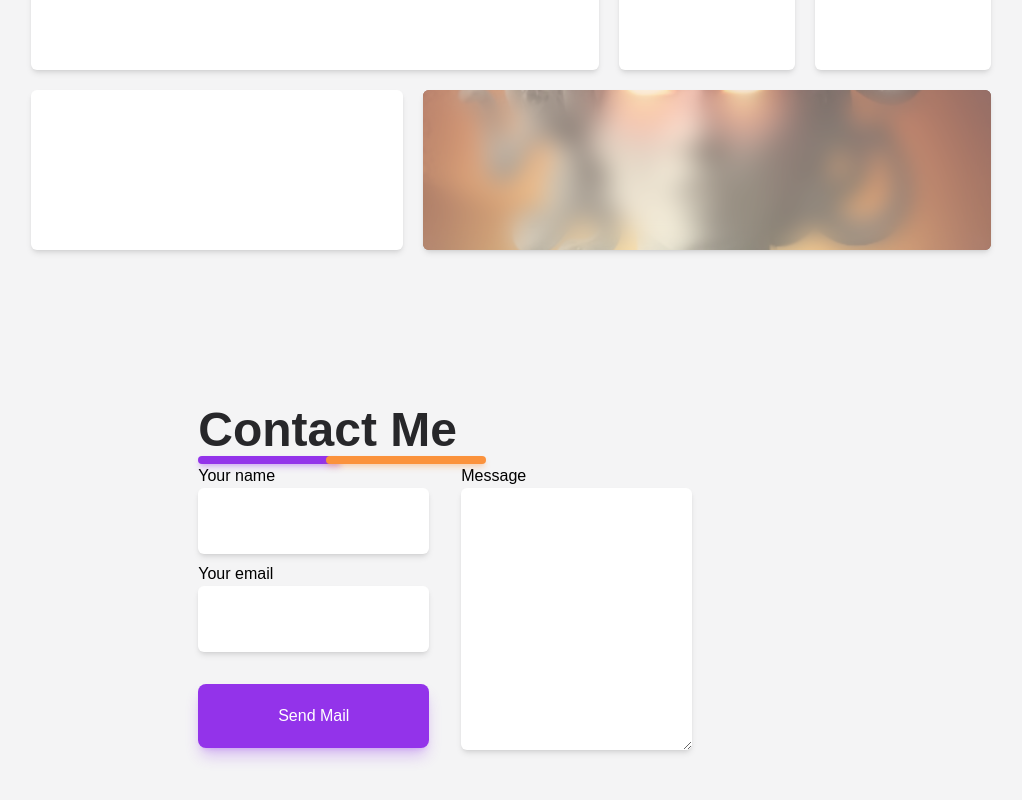
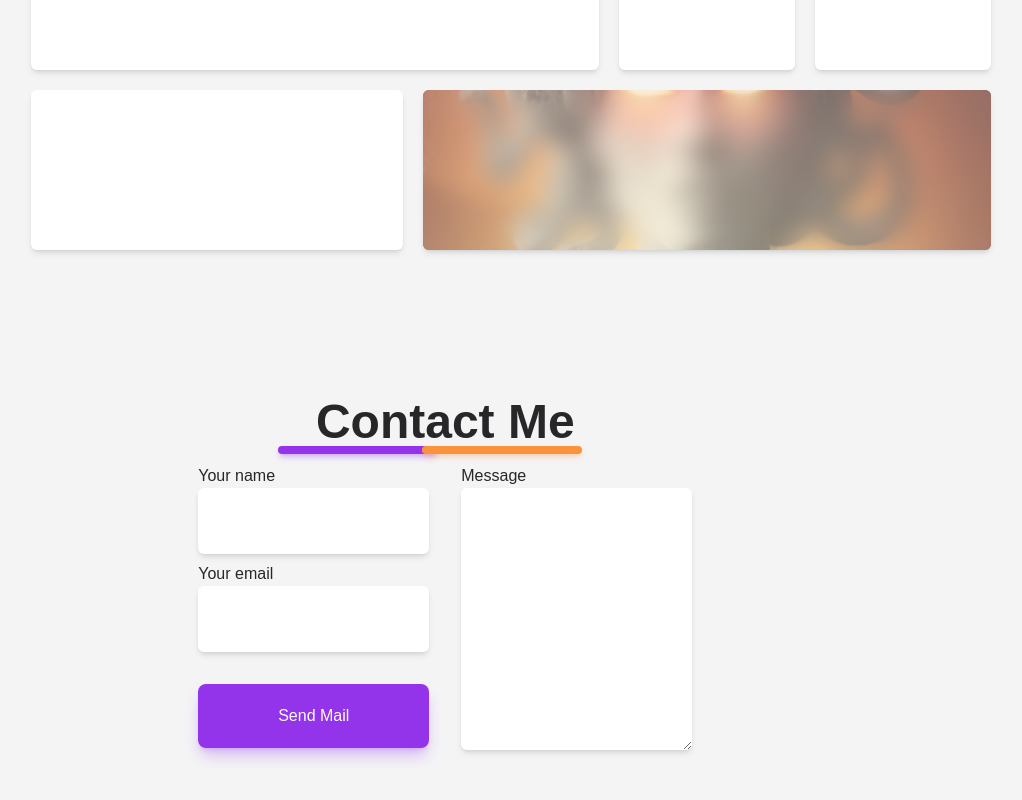
Before and after one commit to Matdrox/portfolio, a React (Create React App) app: page / in a window 1280 px wide. Shown: the part 958-1758 px from the top of the page, without its empty margins (129-1151 px from the left). Built offline with nearby package versions, Linux system fonts and the light colour scheme.

Commit message:
Updated Dark Mode

```diff
--- a/src/components/Page3.js
+++ b/src/components/Page3.js
@@ -52,42 +52,48 @@ const Page3 = ({ fontColor, lang }) => {
       >
         <div
           className={`${fontColor} text-center relative w-full text-5xl font-extrabold
-          md:row-start-1 md:col-span-4 md:text-left`}
+          md:row-start-1 md:col-span-4`}
         >
-          <p className='relative bottom-5 md:top-10'>
+          <p className='relative bottom-5 md:top-8'>
             {lang ? 'Contact Me' : 'Contacto Me'}
           </p>
-          <div className='bg-purple-600 shadow-md shadow-purple-600/30 absolute bottom-3 md:top-[90px] left-12 md:left-0 h-2 w-36 rounded-md'></div>
-          <div className='bg-orange-400 shadow-md shadow-orange-400/30 absolute bottom-3 md:top-[90px] left-44 md:left-32 h-2 w-40 rounded-md'></div>
+          <div
+            className='bg-purple-600 shadow-md shadow-purple-600/30 absolute bottom-3 left-12 h-2 w-40 rounded-md
+          md:top-[80px] md:left-20'
+          ></div>
+          <div
+            className='bg-orange-400 shadow-md shadow-orange-400/30 absolute bottom-3 left-44 h-2 w-40 rounded-md
+          md:top-[80px] md:left-56'
+          ></div>
         </div>
 
-        <div className='lg:col-span-2 row-start-2'>
+        <div className={`${fontColor} lg:col-span-2 row-start-2`}>
           <span>{lang ? 'Your name' : 'Tu nomine'}</span>
           <br />
           <input
-            className='p-3 shadow-md rounded-md w-full h-full'
+            className='p-3 shadow-md rounded-md w-full h-full text-black'
             type='text'
             name='name'
             required
           />
         </div>
 
-        <div className='lg:col-span-2 row-start-3'>
+        <div className={`${fontColor} lg:col-span-2 row-start-3`}>
           <span>{lang ? 'Your email' : 'Tu email'}</span>
           <br />
           <input
-            className='p-3 shadow-md rounded-md w-full h-full'
+            className='p-3 shadow-md rounded-md w-full h-full text-black'
             type='text'
             name='email'
             required
           />
         </div>
 
-        <div className='lg:col-span-2 lg:row-span-3 row-span-2'>
+        <div className={`${fontColor} lg:col-span-2 lg:row-span-3 row-span-2`}>
           <label htmlFor='message'>Message</label>
           <br />
           <textarea
-            className='p-3 shadow-md rounded-md w-full h-full'
+            className='p-3 shadow-md rounded-md w-full h-full text-black'
             name='message'
             required
           />
```
